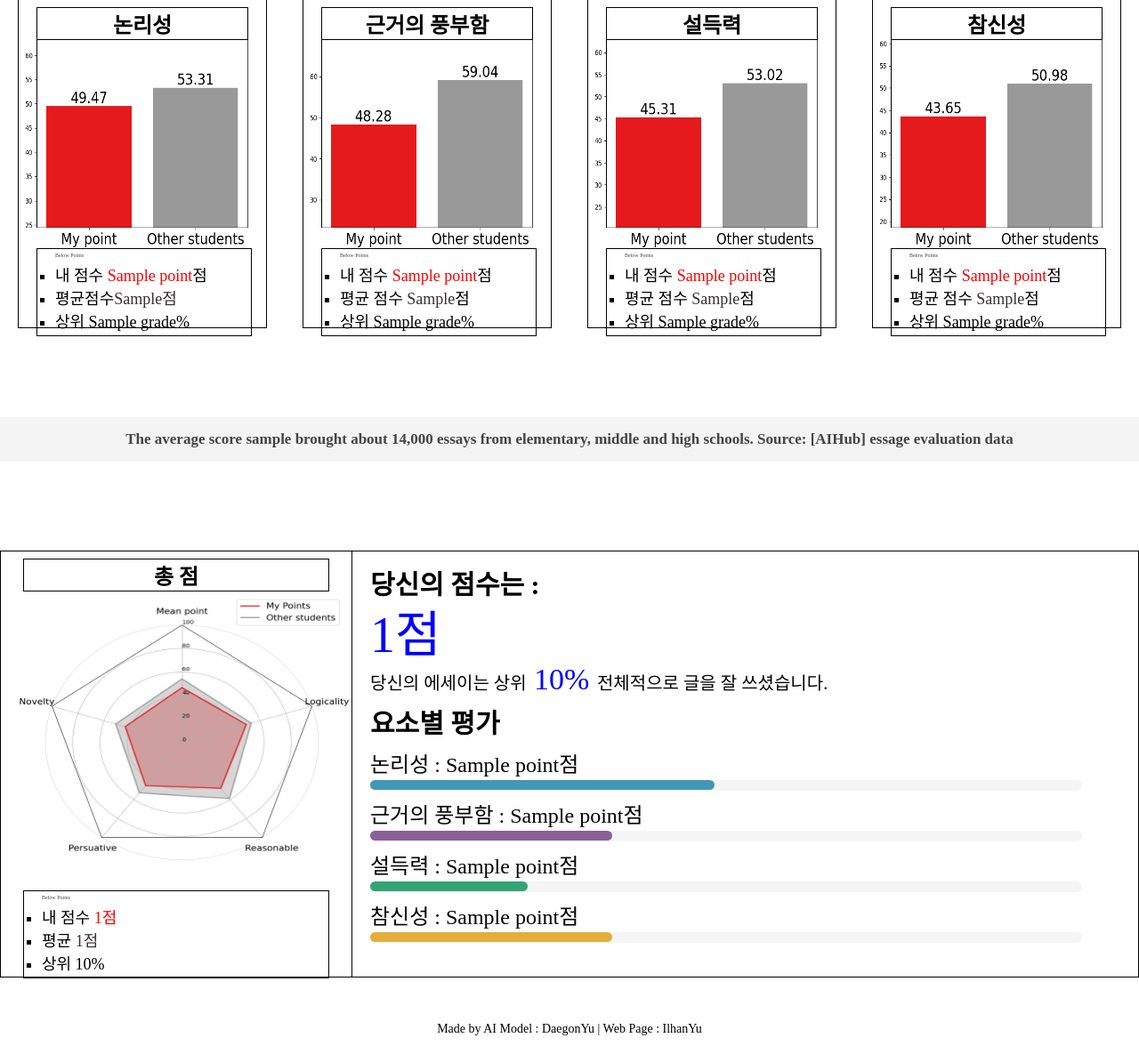
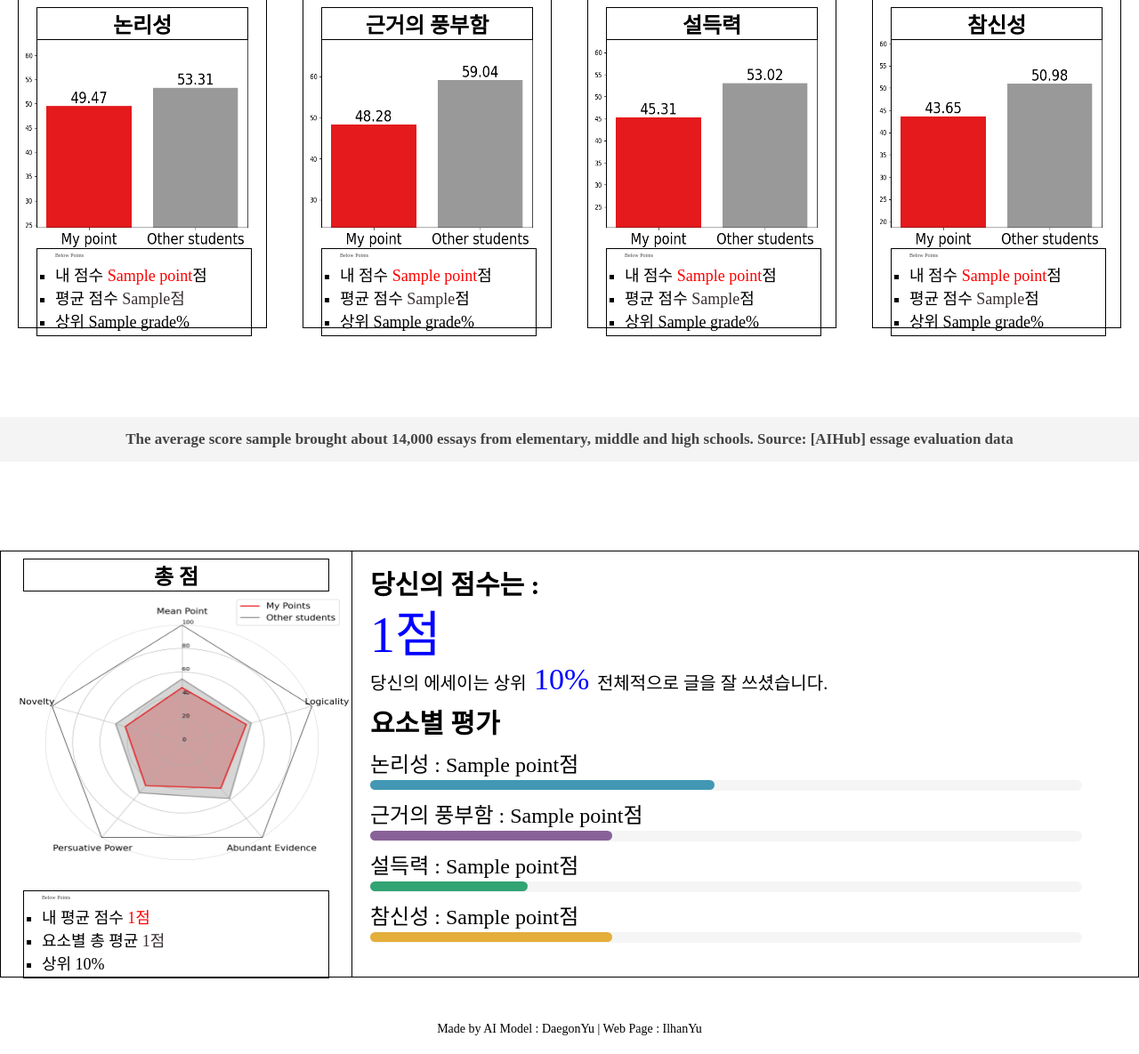
Before and after one commit to daegonYu/Automated-Essay-Scoring-Simple-Web, a Flask app: template templates/result.html in a window 1280 px wide. Shown: the part 229-1414 px from the top of the page at 89% size. Run offline with Flask 2, Linux system fonts and the light colour scheme; the template is opened without the code that fills it: most values are stand-ins (such as "Sample title", 1, 10 or a date in 2020); parts of the project's set-up code (start-up, migrations or seed data) failed here and were passed over.

Commit message:
80% 완료

```diff
--- a/pic.py
+++ b/pic.py
@@ -34,10 +34,10 @@ def total_graph(mean,my_points, hub_points):
     ## 데이터 준비
     df = pd.DataFrame({
     'Character': ['My Points','Other students'],
-    'Mean point': [mean[0], mean[1]],
+    'Mean Point': [mean[0], mean[1]],
     'Logicality': [my_points[0], hub_points[0]],
-    'Reasonable': [my_points[1], hub_points[1]],
-    'Persuative': [my_points[2], hub_points[2]],
+    'Abundant Evidence': [my_points[1], hub_points[1]],
+    'Persuative Power': [my_points[2], hub_points[2]],
     'Novelty': [my_points[3], hub_points[3]]
     })
     labels = df.columns[1:]
--- a/templates/result.html
+++ b/templates/result.html
@@ -274,7 +274,7 @@
                         </div>
                         <ul class="ul">
                             <li>내 점수 <span class="blue logical-blue">{{ my_points[0] }}</span>점</li>
-                            <li>평균점수<span class="green">{{ hub_points[0] }}점</span></li>
+                            <li>평균 점수 <span class="green">{{ hub_points[0] }}점</span></li>
                             <li>상위 {{ grade_list[0] }}%</li>
                         </ul>
                     </div>
@@ -350,8 +350,8 @@
                             Below Points
                         </div>
                         <ul class="ul">
-                            <li>내 점수 <span class="blue logical-blue">{{total_mean[0]}}점</span></li>
-                            <li>평균 <span class="green">{{total_mean[1]}}점</span></li>
+                            <li>내 평균 점수 <span class="blue logical-blue">{{total_mean[0]}}점</span></li>
+                            <li>요소별 총 평균 <span class="green">{{total_mean[1]}}점</span></li>
                             <li>상위 {{my_total_grade}}%</li>
                         </ul>
                     </div>
```
Also changed, not shown: static/images/total.png.
